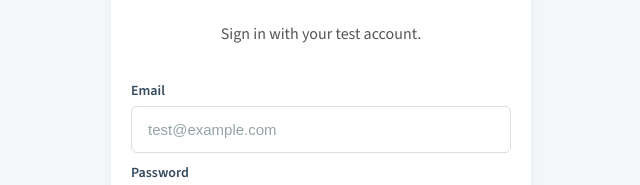
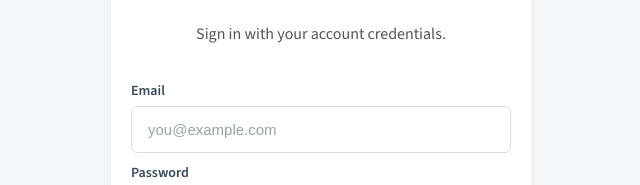
Before and after one commit to yutowac/companyformautomation, a website built with Vite: page frontend/index.html in a window 1280 px wide. Shown: the part 175-360 px from the top of the page, 319-959 px from the left. Built offline with nearby package versions, Linux system fonts and the light colour scheme; no server answers.

Commit message:
Modify placeholder text

```diff
--- a/frontend/index.html
+++ b/frontend/index.html
@@ -15,10 +15,10 @@
         <div id="page-login" class="page page-visible page-active">
             <div class="page-inner login-page-inner">
                 <h1>Login</h1>
-                <p class="description">Sign in with your test account.</p>
+                <p class="description">Sign in with your account credentials.</p>
                 <div class="login-form">
                     <label for="loginEmail">Email</label>
-                    <input type="email" id="loginEmail" autocomplete="username" placeholder="test@example.com">
+                    <input type="email" id="loginEmail" autocomplete="username" placeholder="you@example.com">
                     <label for="loginPassword">Password</label>
                     <input type="password" id="loginPassword" autocomplete="current-password" placeholder="">
                     <p id="loginError" class="login-error" style="display:none;"></p>
```
Also changed, not shown: 1 other file.
